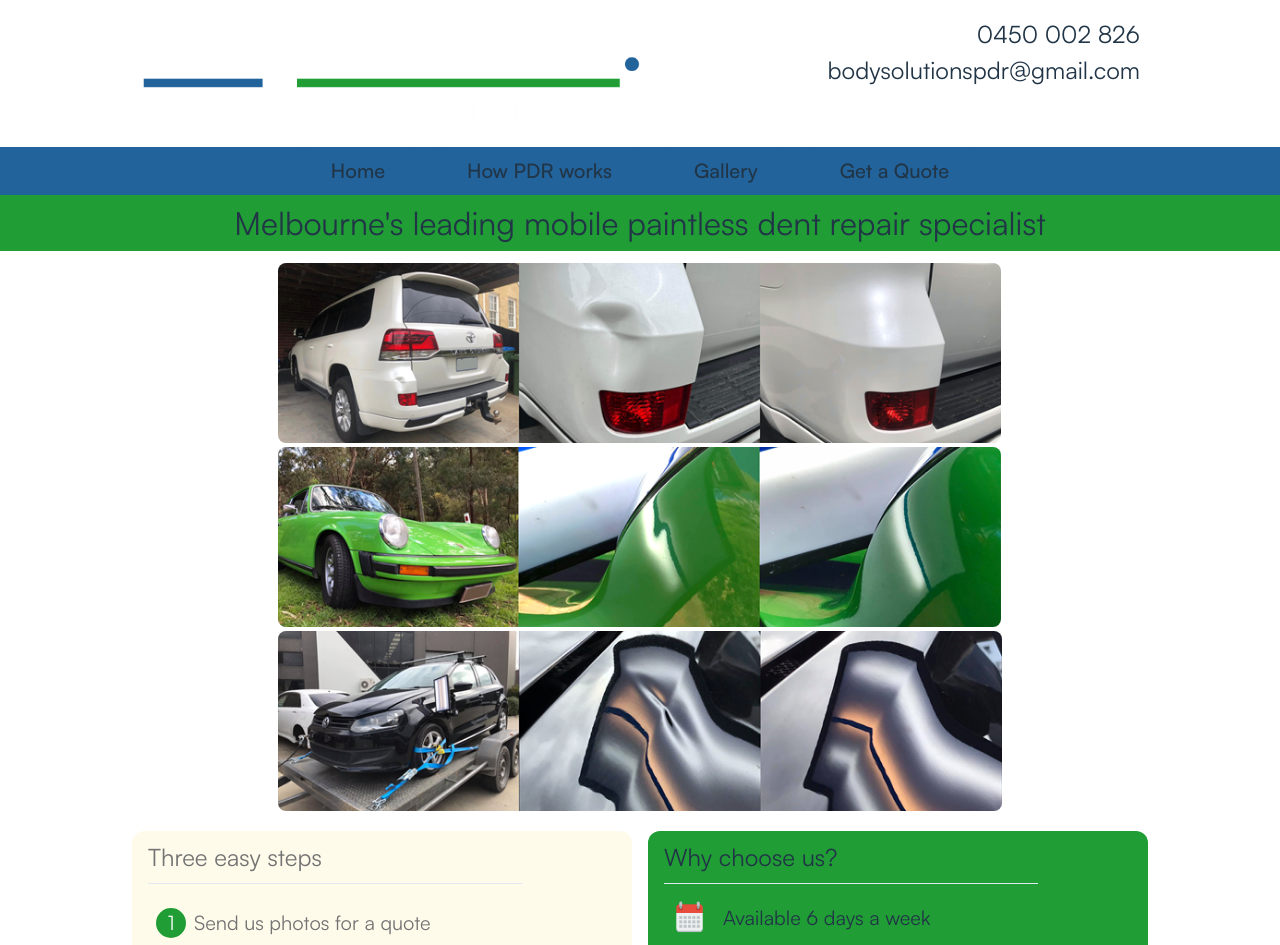
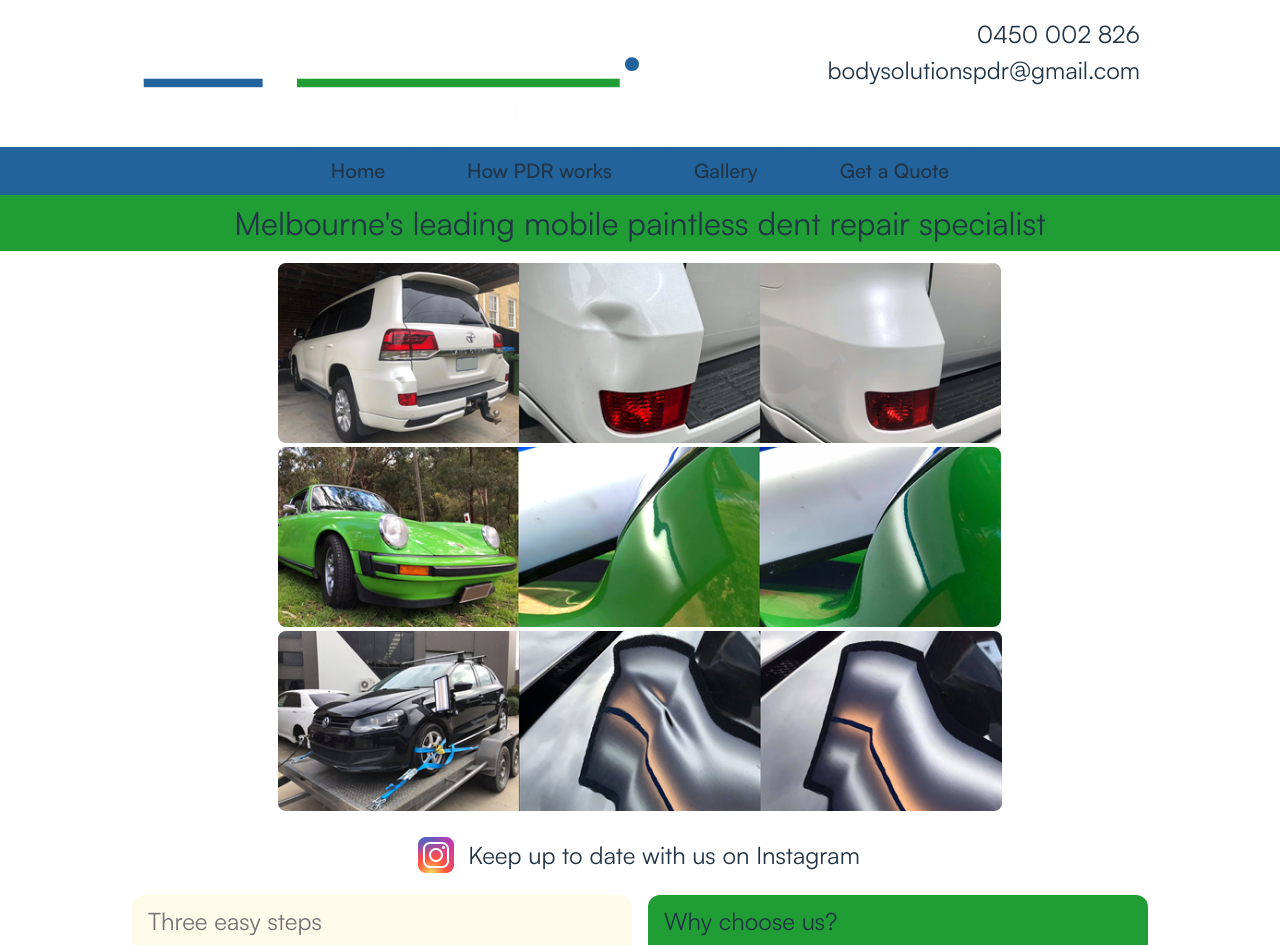
Before and after one commit to NeggFriedRice/body-solutions-pdr, a React (Vite) app: page / in a window 1280 px wide. Shown: the top 945 px of the page. Built offline with nearby package versions, Linux system fonts and the light colour scheme; the HTML template or start-up script is replaced by a standard one.

Commit message:
Add Instagram link to main page and in gallery component

```diff
--- a/src/components/Gallery.jsx
+++ b/src/components/Gallery.jsx
@@ -15,6 +15,12 @@ export default function Gallery() {
             exit={{ opacity: 0, y: 75, transition: { type: 'tween' } }}
             className="py-2">
                 <h1 className="text-[1.5rem] lg:text-[2rem] py-2">Some of our latest work</h1>
+                <a href="https://www.instagram.com/bodysolutionspdr/" target="_blank">
+                    <div className="flex place-items-center py-2">
+                            <img src="/icons/instagram.png" className="h-[48px] hover:scale-110 transition-all duration-300 delay-100"/>
+                            <p className="text-[1rem] lg:text-[1.5rem] hover:scale-105 transition-all duration-300 delay-100 px-2">Keep up to date with us on Instagram</p>
+                    </div>
+                </a>
                 <div className="h-[1px] w-[80%] bg-slate-200"></div>
                 <img key="car5" loading="lazy" src="/gallery/car5.png" className={imageStyles}/>
                 <img key="car6" loading="lazy" src="/gallery/car6.png" className={imageStyles}/>
@@ -28,6 +34,7 @@ export default function Gallery() {
                 <img key="car14" loading="lazy" src="/gallery/car14.png" className={imageStyles}/>
             </motion.div>
         </div>
+        {/* Icons by Icons8 https://icons8.com/icons/set/instagram */}
         </div>
     )
 }
--- a/src/components/HeroImage.jsx
+++ b/src/components/HeroImage.jsx
@@ -7,6 +7,7 @@ export default function HeroImage() {
     const animate = { opacity: 1, y: 0 }
 
     return (
+        <>
             <div className="flex justify-center">
                 <motion.div
                 key="images"
@@ -19,5 +20,10 @@ export default function HeroImage() {
                     <img key="car3" src="/gallery/car-3.png" className={imageStyles}/>
                 </motion.div>
             </div>
+            <div className="flex justify-center place-items-center py-2">
+                <img src="/icons/instagram.png" className="h-[48px] hover:scale-110 transition-all duration-300 delay-100"/>
+                <p className="text-[1rem] lg:text-[1.5rem] hover:scale-105 transition-all duration-300 delay-100 px-2">Keep up to date with us on Instagram</p>
+            </div>
+        </>
     )
 }
```
Also changed, not shown: public/icons/instagram.png (added). Lines whose indentation alone changed are shown as unchanged.
